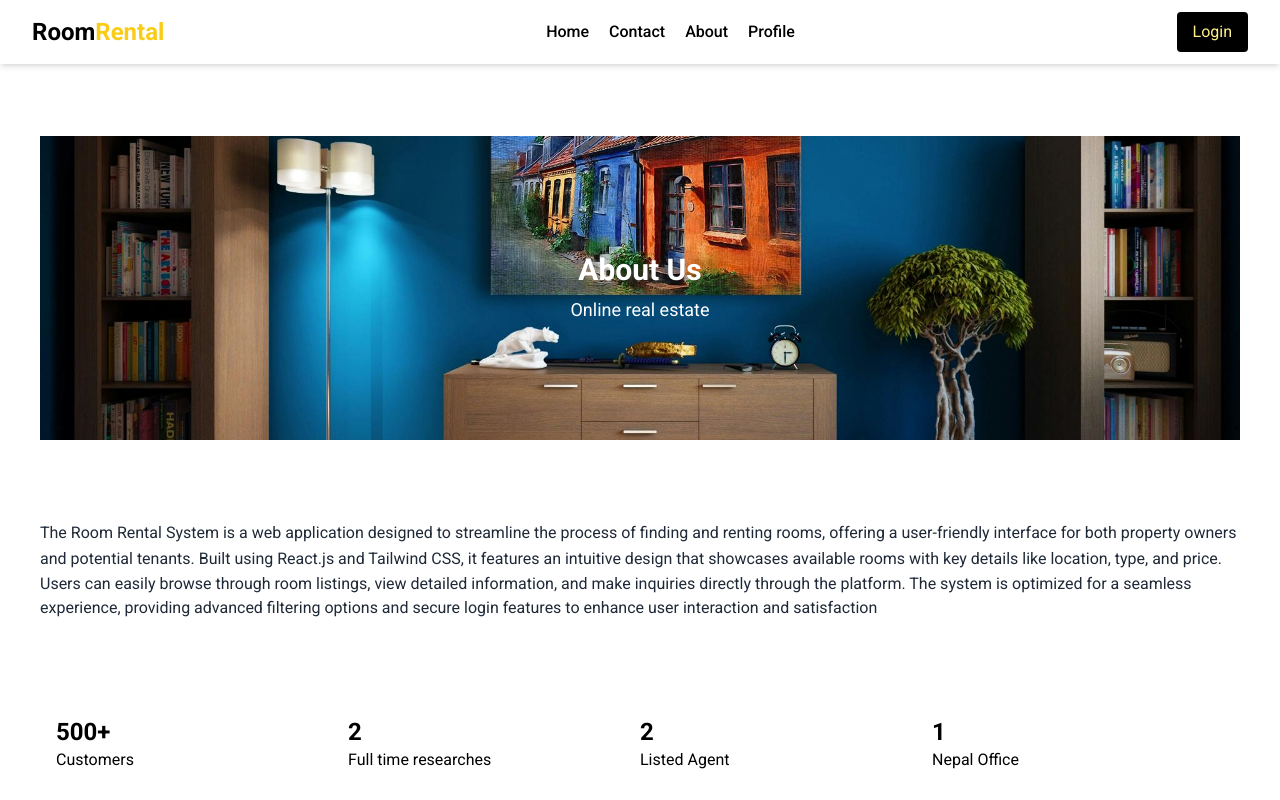
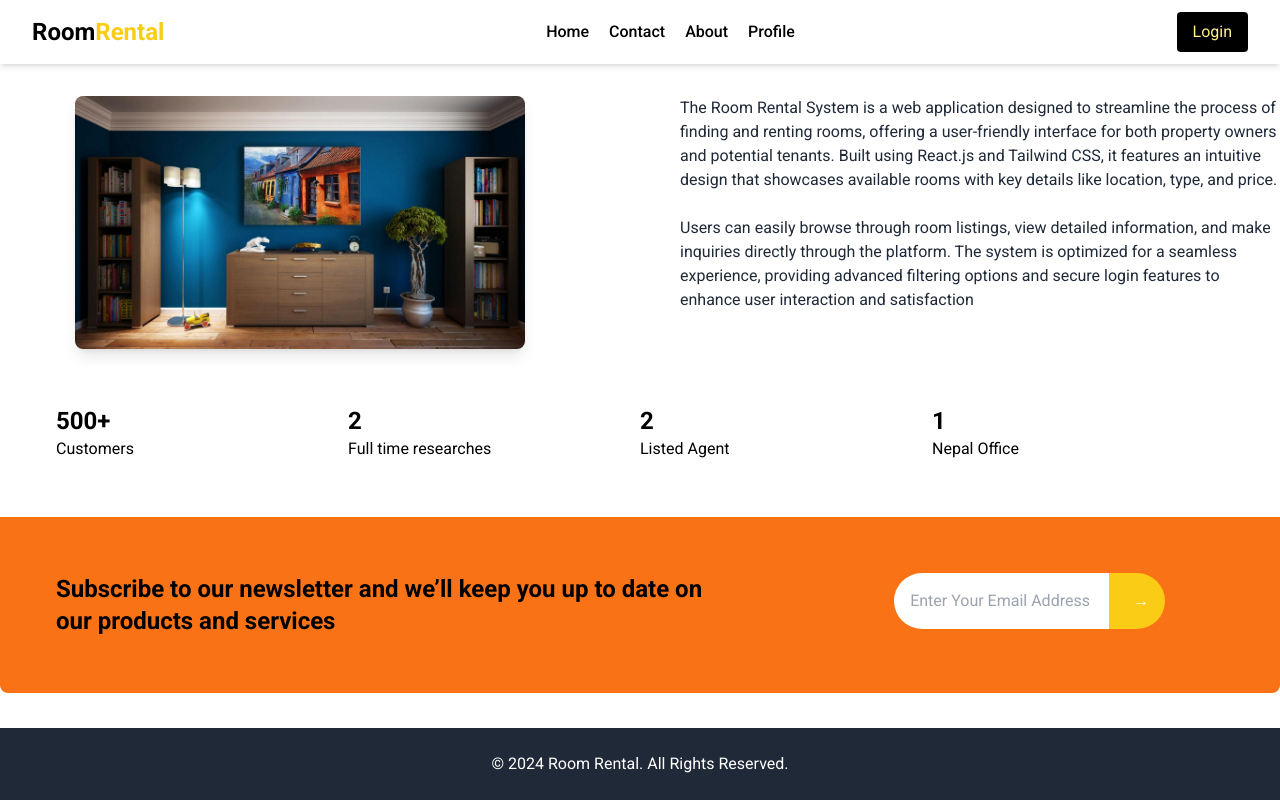
Before and after one commit to bhatta09/Room-Rental-System, a React (Vite) app: page /about in a window 1280 px wide. Shown: the top 800 px of the page. Built offline with nearby package versions, Linux system fonts and the light colour scheme.

Commit message:
about us design improve

```diff
--- a/src/pages/About.jsx
+++ b/src/pages/About.jsx
@@ -5,26 +5,26 @@ const About = () => {
   return (
     <div className="flex flex-col items-center justify-center py-8">
     <div className="bg-white  rounded-lg overflow-hidden">
- <div className="relative">
-        <img src={img}  alt="About Us" className="w-full h-96 object-cover rounded-t-lg rounded-b-lg p-10"
+
+      <div className='flex flex-row gap-20'>
+ <div className="md:w-1/2 flex justify-center">
+        <img src={img}  alt="About Us" className="w-full md:w-3/4 rounded-lg shadow-lg object-cover"
         />
-        <div className="absolute inset-0  bg-opacity-50 flex flex-col items-center justify-center">
-          <h1 className="text-3xl font-bold text-white">About Us</h1>
-          <p className="text-lg text-white mt-2">Online real estate</p>
         </div>
-      </div>
 
-        <div className='p-10'>
-          <p className='text-gray-800 text-base leading-relaxed'> The Room Rental System is a web application designed to streamline the process
+ <div className='md:w-1/2 mb-6 md:mb-0'>
+          <p className='text-gray-800 pb-6'> The Room Rental System is a web application designed to streamline the process
          of finding and renting rooms, offering a user-friendly interface for both property
          owners and potential tenants. Built using React.js and Tailwind CSS, it features an
          intuitive design that showcases available rooms with key details like location, type,
           and price. </p>
-           <p className='text-gray-800 text-base '>Users can easily browse through room listings, view detailed information,
+           <p className='text-gray-800 '>Users can easily browse through room listings, view detailed information,
           and make inquiries directly through the platform. The system is optimized for a seamless
            experience, providing advanced filtering options and secure login features to enhance
            user interaction and satisfaction</p>
         </div>
+        </div>
+
 
         <div className='grid grid-cols-4 m-14'>
           <div>
@@ -62,6 +62,7 @@ const About = () => {
        </div>
       </div>
     </div>
+
   )
 }
 
```
